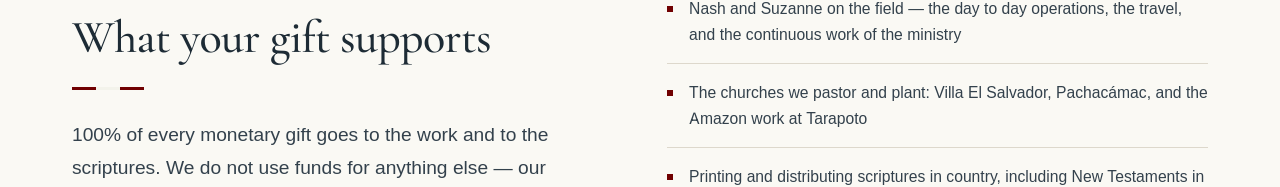
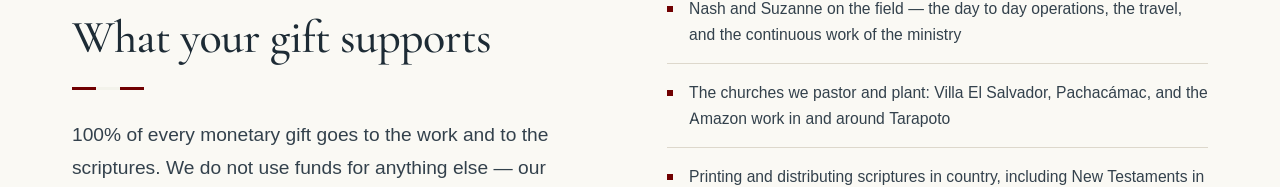
Before and after one commit to edesent/desentperu, a Next.js app: page /partner in a window 1280 px wide. Shown: the part 751-938 px from the top of the page. Built offline with nearby package versions, Linux system fonts and the light colour scheme; no server answers; a web font is replaced by a local one.

Commit message:
Expanded Tarapoto ministry area description

```diff
--- a/src/app/partner/page.tsx
+++ b/src/app/partner/page.tsx
@@ -18,7 +18,7 @@ export const metadata: Metadata = {
  */
 const supports = [
   "Nash and Suzanne on the field — the day to day operations, the travel, and the continuous work of the ministry",
-  "The churches we pastor and plant: Villa El Salvador, Pachacámac, and the Amazon work at Tarapoto",
+  "The churches we pastor and plant: Villa El Salvador, Pachacámac, and the Amazon work in and around Tarapoto",
   "Printing and distributing scriptures in country, including New Testaments in the Awajún language",
   "Training Peruvian pastors, preachers and missionaries, and supporting the men they send",
   "The travelling tent ministry and its evangelistic campaigns",
```
